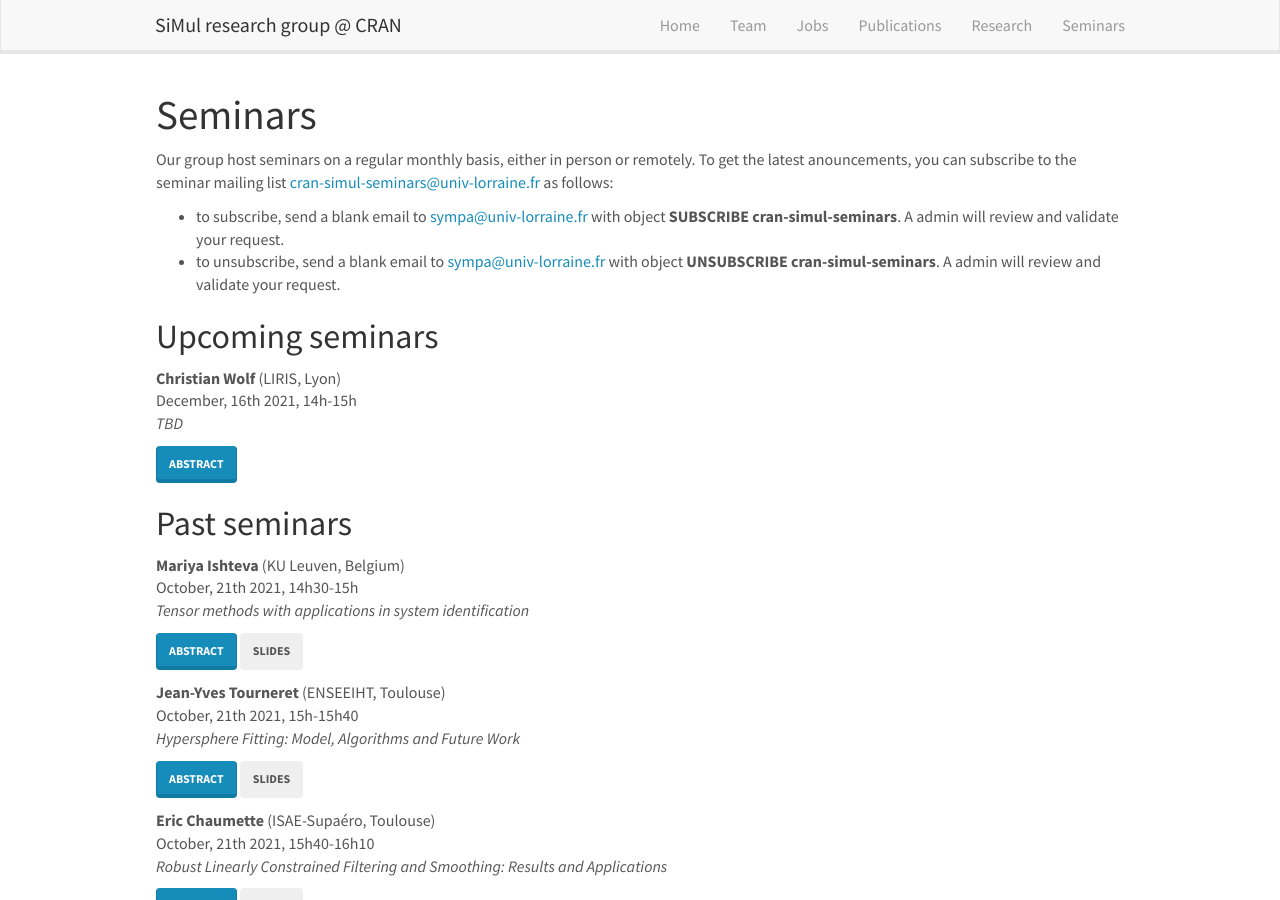
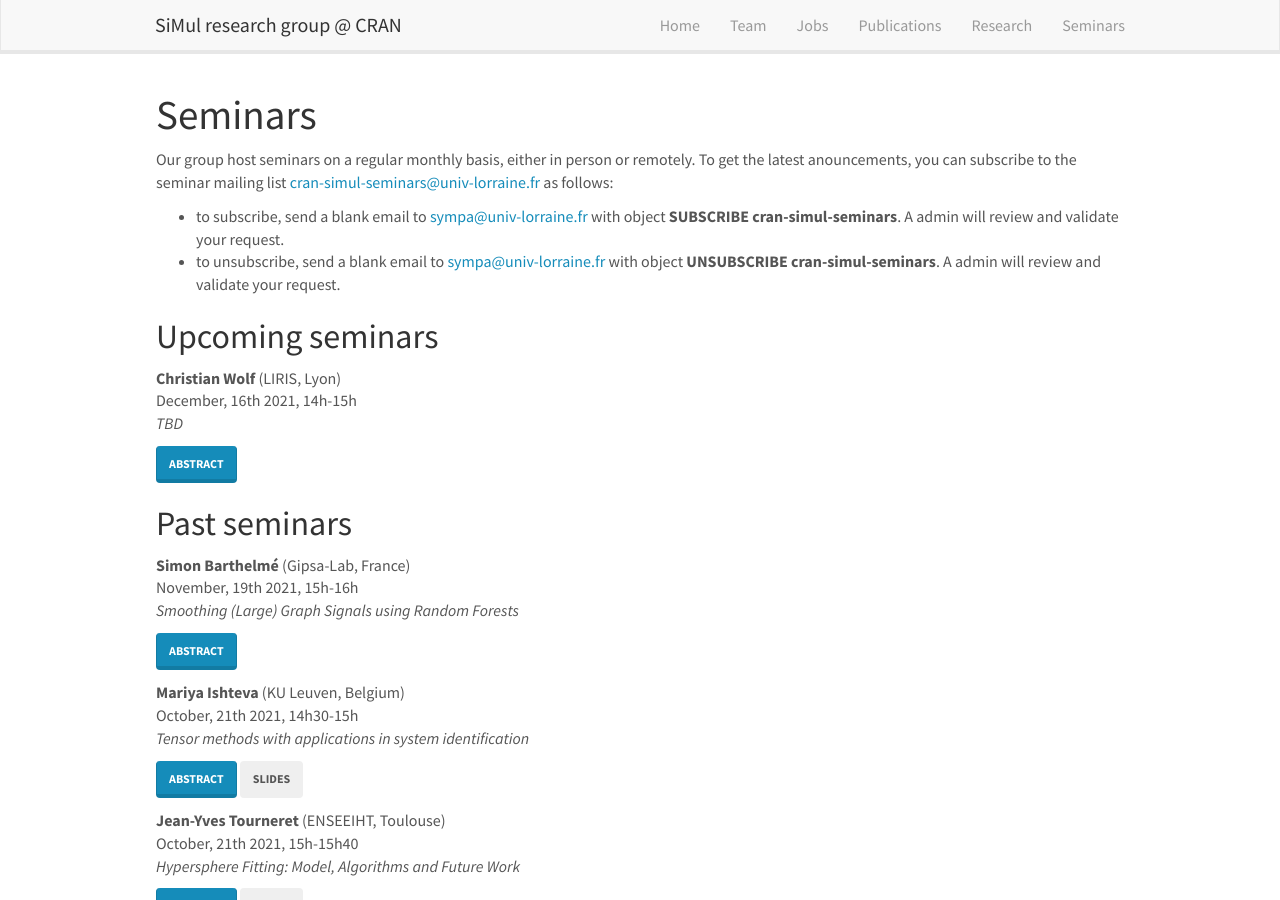
Before and after one commit to cran-simul/cran-simul.github.io_old, a Jekyll site: the page built from _pages/seminars.md, in a window 1280 px wide and 900 px high. Built offline with Jekyll 4.4.1, drawn with Linux system fonts in a browser that asks for light colours; nearby versions of some CDN libraries; part of the change alters nothing that is shown.

Commit message:
add Simon seminar

```diff
--- a/_data/seminarlist.yml
+++ b/_data/seminarlist.yml
@@ -4,6 +4,12 @@
    title: TBD
    active: 1
 
+-  speaker: Simon Barthelmé
+   institution: Gipsa-Lab, France
+   date: November, 19th 2021, 15h-16h
+   title: Smoothing (Large) Graph Signals using Random Forests
+   abstract: A natural way of denoising graph signals is to penalise local variation using the graph Laplacian. Because this has worst-case cost O(n^3) in the number of nodes, exact methods cannot be used for very large graphs. I'll show how a simple stochastic process can be used to obtain fast unbiased estimators for the smoothed signal. I'll introduce some variance reduction techniques, including a gradient-descent technique that works more generally whenever an unbiased estimator of a least-squares problem is available. Joint work with Yigit Pilavci, Nicolas Tremblay, P-O Amblard
+   active: 0
 -  speaker: Mariya  Ishteva
    institution: KU Leuven, Belgium
    date:  October, 21th 2021, 14h30-15h
```
